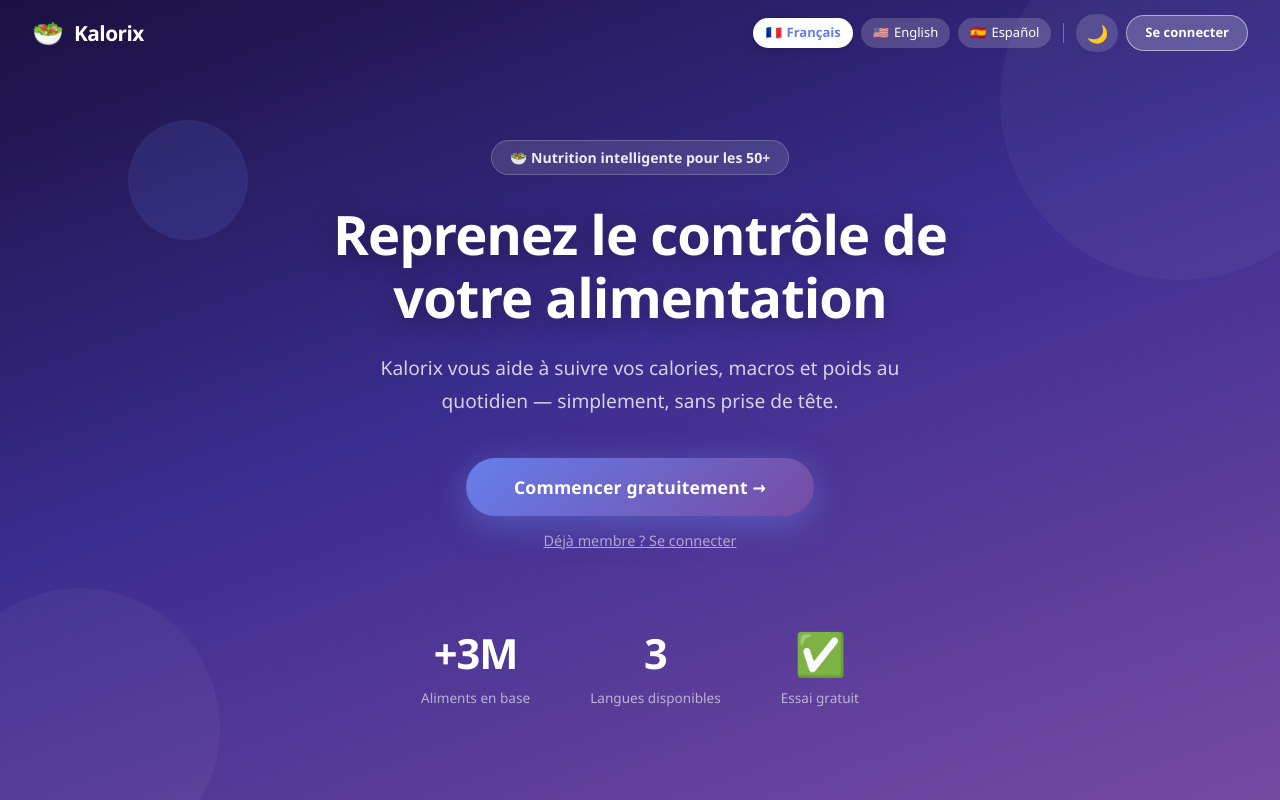
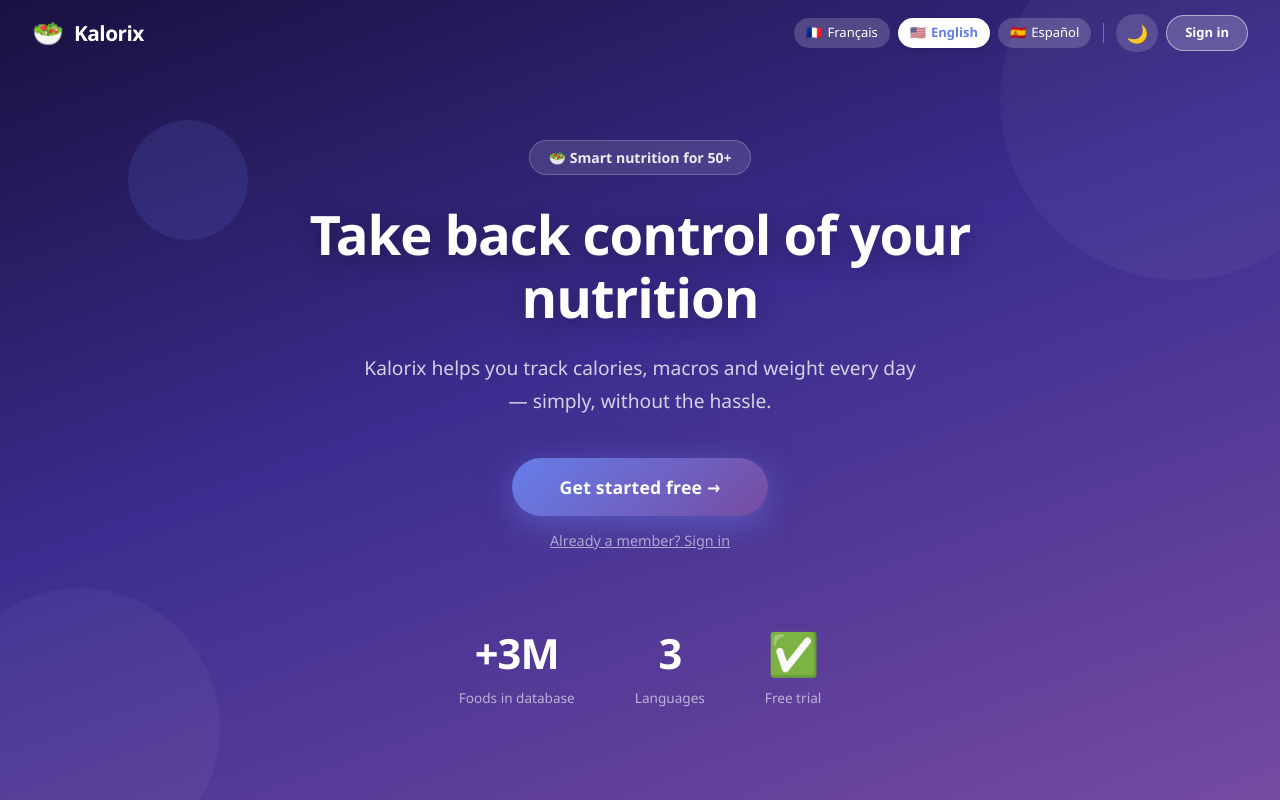
Before and after one commit to biz777/kalorix, a Next.js app: page / in a window 1280 px wide. Shown: the top 800 px of the page. Built offline with nearby package versions, Linux system fonts and the light colour scheme.

Commit message:
Change default language from French to English

```diff
--- a/app/page.tsx
+++ b/app/page.tsx
@@ -128,7 +128,7 @@
 export default function LandingPage() {
   const router = useRouter()
   const { isDark, toggle } = useTheme()
-  const [lang, setLang] = useState<Lang>('fr')
+  const [lang, setLang] = useState<Lang>('en')
   const [scrolled, setScrolled] = useState(false)
 
   useEffect(() => {
```
